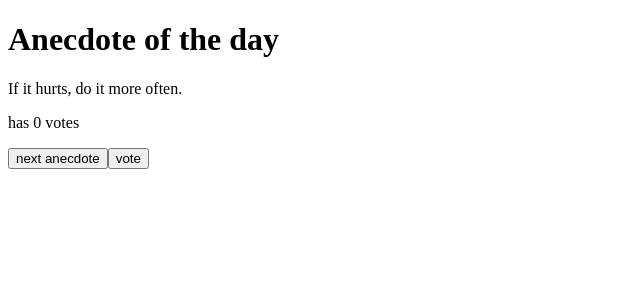
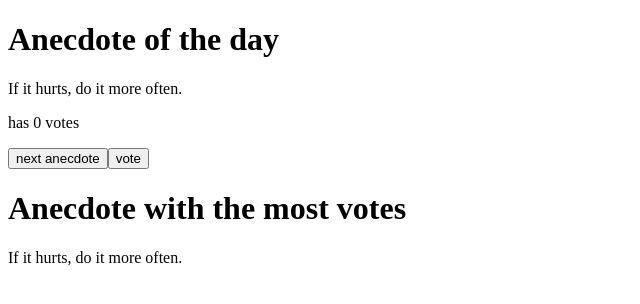
Before and after one commit to iuhmirza/fso-part1, a React (Create React App) app in the folder anecdotes/: page / in a window 1280 px wide. Shown: the top 304 px of the page, without its empty margins (0-640 px from the left). Built offline with nearby package versions, Linux system fonts and the light colour scheme.

Commit message:
Show highest voted anecdote

```diff
--- a/anecdotes/src/App.js
+++ b/anecdotes/src/App.js
@@ -1,6 +1,4 @@
 import { useState } from 'react'
-
-const Button = ({text, onClick}) => (<button onClick={onClick}>{text}</button>)
 
 const App = () => {
   const anecdotes = [
@@ -17,22 +15,31 @@ const App = () => {
 
   const [points, setPoints] = useState(Array(anecdotes.length).fill(0))
 
+  const [mostIndex, setMostIndex] = useState(0)
+
   return (
     <div>
       <h1>Anecdote of the day</h1>
       <p>{anecdotes[selected]}</p>
       <p>has {points[selected]} votes</p>
 
-      <Button text = {'next anecdote'} onClick = {() => {
+      <button onClick={() => {
         setSelected(Math.floor((Math.random()*anecdotes.length)))
-      }}/>
+      }}>
+        next anecdote
+      </button>
 
-      <Button text = {'vote'} onClick = {() => {
+      <button onClick={() => {
         const newPoints = [...points]
         newPoints[selected] += 1
-        setPoints([...newPoints])
-      }}/>
+        setPoints(newPoints)
+        setMostIndex(newPoints.indexOf(Math.max(...newPoints)))
+      }}>
+        vote
+      </button>
 
+      <h1>Anecdote with the most votes</h1>
+      {anecdotes[mostIndex]}
     </div>
   )
 }
```
